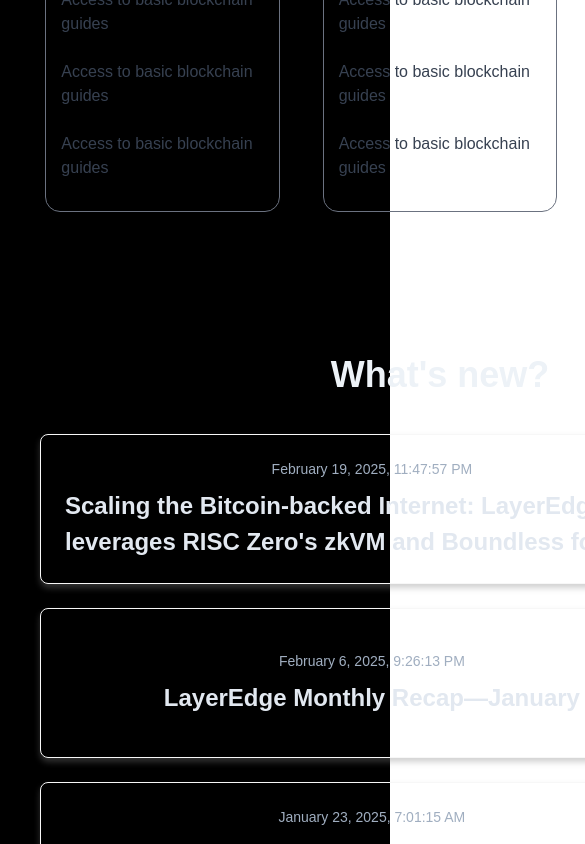
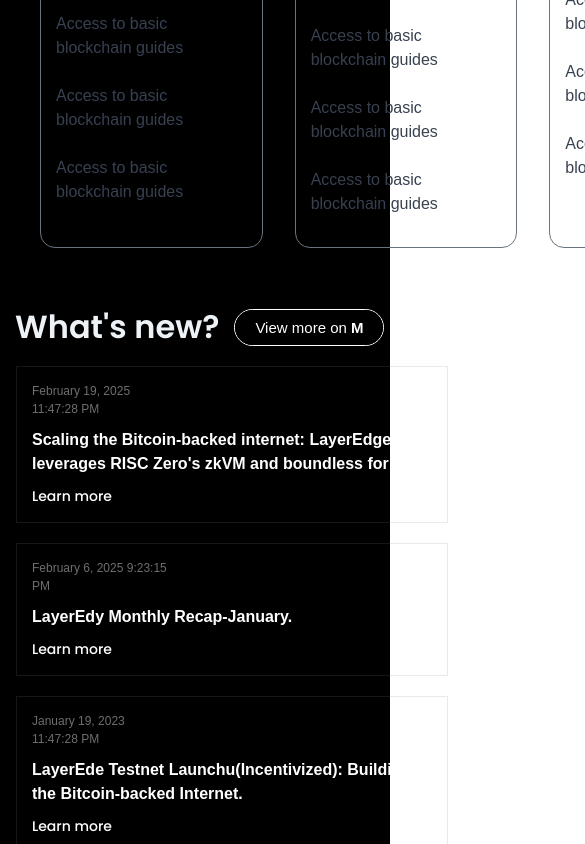
Before and after one commit to duydvps561/blockchain_ai, a React (Vite) app: page / in a window 390 px wide. Shown: the part 1156-2000 px from the top of the page, 585 px wide, since content can reach past the window. Built offline with nearby package versions, Linux system fonts and the light colour scheme.

Commit message:
blog+responsive blog

```diff
--- a/src/App.css
+++ b/src/App.css
@@ -1,8 +1,15 @@
+@import url('https://fonts.googleapis.com/css2?family=Poppins:ital,wght@0,300;0,400;0,500;0,600;1,300&display=swap');
+:root{
+  --primary-font: "Poppins", sans-serif;
+  --opacity-text-color: hsla(0, 0%, 90%, .478);
+}
 /* Reset some default styles */
 * {
-  margin: auto;
+  margin: 0;
   padding: 0;
   box-sizing: border-box;
+}
+html {
   scroll-behavior: smooth;
 }
 
@@ -302,67 +309,115 @@
 
 /* Blog Section */
 .blog-section {
-  padding: 2.5rem;
-  background-color: transparent; /* Loại bỏ màu nền */
+  width: 100%;
+  overflow-x: hidden; /* Ngăn các phần tử vượt ra ngoài chiều ngang */
+  box-sizing: border-box;
 }
 
 .blog-title {
-  font-size: 2.25rem;
-  font-weight: bold;
+  font-weight: 700;
+  font-size: 60px;
+  font-family: 'Poppins';
   margin-bottom: 2rem;
-  color: #edf2f7; /* Màu chữ sáng */
+  color: #edf2f7;
   text-align: center;
 }
 
 .blog-main {
   display: flex;
   flex-direction: column;
-  gap: 1.5rem;
+  margin-top: 40px;
+  row-gap: 20px;
+  max-width: 1100px;
+  margin: 0 auto;
 }
 
 .blog-card {
-  width: 800px;
-  padding: 1.5rem;
-  /* background-color: #2d3748;  */
-  border-radius: 0.5rem;
-  border: 1px solid #f7f7f7;
-  box-shadow: 0 4px 6px rgba(131, 131, 131, 0.381);
-  transition: box-shadow 0.3s ease, transform 0.3s ease; /* Thêm hiệu ứng chuyển đổi */
-  display: flex;
-  flex-direction: row;
-  justify-content: space-between;
-  align-items: center;
-  height: 150px; /* Chiều cao cố định của các ô */
-  opacity: 0; /* Bắt đầu với độ mờ */
-  animation: fadeIn 1s forwards; /* Thêm hiệu ứng fade-in */
+  grid-gap: 20px;
+  border: 1px solid hsla(0, 0%, 50%, 0.178);
+  display: grid;
+  gap: 20px;
+  grid-template-areas: "time title button";
+  grid-template-columns: 1fr 3fr 1fr;
+  padding: 25px;
+  width: 1048px;
+  height: 133px;
+  overflow: hidden;
+}
+
+.blog-time {
+  color: var(--opacity-text-color);
+  font-size: 14px;
+  width: 140px;
+}
+
+.blog-title-text {
+  -webkit-line-clamp: 2;
+  -webkit-box-orient: vertical;
+  display: -webkit-box;
+  font-size: 18px;
+  font-weight: 700;
+  margin: 0;
+  max-height: 3em;
+  overflow: hidden;
+  text-overflow: ellipsis;
+}
+
+.blog-lernMore {
+  grid-area: button;
+  background: transparent;
+  border: none;
+  color: #fff;
+  cursor: pointer;
+  font-family: Poppins, sans-serif;
+  font-size: 16px;
+  padding: 0;
 }
 
 .blog-card:hover {
   box-shadow: 0 8px 16px rgba(0, 0, 0, 0.2);
-  transform: translateY(-5px); /* Thêm hiệu ứng di chuyển lên khi hover */
+  transform: translateY(-5px);
 }
 
-.blog-header {
+/* Các kiểu khác như nút, blog-more ... giữ nguyên hoặc chỉnh sửa theo nhu cầu */
+.blog-more {
   display: flex;
-  flex-direction: column;
-  gap: 0.5rem;
-  flex: 1;
+  align-items: center;
+  justify-content: space-around;
+  margin-top: 1rem;
+  margin: 0 auto;
+}
+
+.PrimaryButtonLayout_container__LA3KG {
+  border: 1px solid #fff;
+  border-radius: 25px;
+  cursor: pointer;
+  overflow: hidden;
+  position: relative;
+  width: max-content;  /* Điều này giúp container co lại theo nội dung, nhưng có thể gây vấn đề trên mobile */
+}
+
+
+.blog-title
+{
+  font-weight: 700;
+  font-size: 60px;
+  font-family: 'Poppins'
 }
 
 .blog-date {
   font-size: 0.875rem;
   color: #a0aec0; /* Màu chữ sáng */
 }
-
-.blog-title-text {
-  font-size: 1.5rem;
-  font-weight: 600;
-  color: #e2e8f0; /* Màu chữ sáng */
-  overflow: hidden;
-  display: -webkit-box;
-  -webkit-line-clamp: 2; /* Giới hạn số dòng hiển thị */
-  -webkit-box-orient: vertical;
-  text-overflow: ellipsis;
+.blog-lernMore
+{
+  background: transparent;
+  border: none;
+  color: #fff;
+  cursor: pointer;
+  font-family: 'Poppins', sans-serif;
+  font-size: 16px;
+  padding: 0;
 }
 
 .blog-link {
@@ -388,19 +443,14 @@
 }
 
 .blog-button {
-  /* background-color: #4299e1; */
-  color: #ffffff;
-  padding: 0.5rem 1.25rem;
-  border: 1px solid #f7f7f7;
-  border-radius: 0.5rem;
-  cursor: pointer;
-  font-weight: bold;
-  font-size: 1.2rem;
-  transition: background-color 0.3s ease;
+  background-color: black;
+  color: #fff;
+  font-size: 17px;
+  padding: 7px 16px;
 }
 
 .blog-button:hover {
-  background-color: #3182ce;
+  background-color: rgba(var(--body-rgb), .5);;
 }
 
 @keyframes fadeIn {
@@ -491,6 +541,98 @@
   .contact-grid {
     grid-template-columns: repeat(3, 1fr);
   }
+  .blog-more {
+    width: 100%;         /* Chiếm toàn bộ chiều rộng */
+    max-width: 75%;     /* Không vượt quá chiều rộng của viewport */
+    margin: 0;      /* Căn giữa nếu có chiều rộng cố định */
+    padding: 15px;       /* Giảm padding nếu cần */
+    box-sizing: border-box;  /* Bao gồm padding trong width */
+    display: flex;
+    justify-content: space-between;
+  }
+
+  /* Các style đã có cho blog-title và blog-button như đã đưa ra trước đó */
+  .blog-title {
+    font-size: 2rem;
+    margin: 0;
+    text-align: center;
+    padding-right: 15px;
+  }
+
+  .PrimaryButtonLayout_container__LA3KG {
+    width: 100%;              /* Cho phép container chiếm toàn bộ chiều rộng có sẵn */
+    max-width: 150px;         /* Hoặc một giá trị cố định nhỏ hơn để tránh vượt ra ngoài */
+    margin: 0;          /* Căn giữa container */
+    /* display: flex;
+    justify-content: center;   */
+    box-sizing: border-box;
+  }
+
+  .blog-button {
+    width: 100%;              /* Nút chiếm toàn bộ chiều rộng container */
+    max-width: 100%;
+    font-size: 15px;
+    padding: 8px 14px;
+  }
+
+  .blog-main {
+    max-width: 100% !important;
+    width: 75% !important;
+    margin: 0 !important;
+    padding: 0 1rem;  /* Điều chỉnh padding để vừa với màn hình nhỏ */
+    box-sizing: border-box;
+    overflow-x: hidden;
+  }
+
+ /* Blog card: chuyển sang layout cột, bỏ chiều cao cố định */
+ .blog-card {
+  width: 100%;
+  height: auto;              /* Cho phép card tự cao theo nội dung */
+  padding: 15px;
+  display: flex;
+  flex-direction: column;    /* Xếp các phần tử theo cột */
+  gap: 10px;
+  border: 1px solid hsl(0, 0%, 50%, 0.178);
+  overflow: hidden;
+  box-sizing: border-box;
+}
+
+/* Phần tiêu đề bài: giảm kích thước chữ và đảm bảo không vượt quá 2 dòng */
+.blog-title-text {
+  font-size: 26px;
+  -webkit-line-clamp: 2;         /* Giới hạn hiển thị 2 dòng */
+  -webkit-box-orient: vertical;
+  display: -webkit-box;
+  max-height: 3em;
+  overflow: hidden;
+  text-overflow: ellipsis;
+  margin: 0;
+  width: 100%;
+}
+
+/* Phần chân của card chứa ngày và nút "Learn more" */
+.blog-card-footer {
+  display: flex;
+  flex-direction: row;          /* Đặt ngày và nút cùng hàng */
+  justify-content: space-between;
+  align-items: center;
+  width: 100%;
+  box-sizing: border-box;
+}
+
+/* Style cho ngày */
+.blog-time {
+  font-size: 16px;
+  margin: 0;
+}
+
+/* Style cho nút "Learn more" */
+.blog-lernMore {
+  font-size: 18px;
+  margin: 0;
+  display: flex;
+  /* Nếu cần, bạn có thể thêm padding hoặc điều chỉnh thêm khoảng cách */
+}
 }
 
 @media (max-width: 768px) {
@@ -511,6 +653,98 @@
   nav {
     padding: 15px;
   }
+  .blog-more {
+    width: 100%;         /* Chiếm toàn bộ chiều rộng */
+    max-width: 55%;     /* Không vượt quá chiều rộng của viewport */
+    margin: 0;      /* Căn giữa nếu có chiều rộng cố định */
+    padding: 15px;       /* Giảm padding nếu cần */
+    box-sizing: border-box;  /* Bao gồm padding trong width */
+    display: flex;
+    justify-content: left;
+  }
+
+  /* Các style đã có cho blog-title và blog-button như đã đưa ra trước đó */
+  .blog-title {
+    font-size: 2rem;
+    margin: 0;
+    text-align: center;
+    padding-right: 15px;
+  }
+
+  .PrimaryButtonLayout_container__LA3KG {
+    width: 100%;              /* Cho phép container chiếm toàn bộ chiều rộng có sẵn */
+    max-width: 150px;         /* Hoặc một giá trị cố định nhỏ hơn để tránh vượt ra ngoài */
+    margin: 0;          /* Căn giữa container */
+    /* display: flex;
+    justify-content: center;   */
+    box-sizing: border-box;
+  }
+
+  .blog-button {
+    width: 100%;              /* Nút chiếm toàn bộ chiều rộng container */
+    max-width: 100%;
+    font-size: 15px;
+    padding: 8px 14px;
+  }
+
+  .blog-main {
+    max-width: 100% !important;
+    width: 55% !important;
+    margin: 0 !important;
+    padding: 0 1rem;  /* Điều chỉnh padding để vừa với màn hình nhỏ */
+    box-sizing: border-box;
+    overflow-x: hidden;
+  }
+
+ /* Blog card: chuyển sang layout cột, bỏ chiều cao cố định */
+ .blog-card {
+  width: 100%;
+  height: auto;              /* Cho phép card tự cao theo nội dung */
+  padding: 15px;
+  display: flex;
+  flex-direction: column;    /* Xếp các phần tử theo cột */
+  gap: 10px;
+  border: 1px solid hsl(0, 0%, 50%, 0.178);
+  overflow: hidden;
+  box-sizing: border-box;
+}
+
+/* Phần tiêu đề bài: giảm kích thước chữ và đảm bảo không vượt quá 2 dòng */
+.blog-title-text {
+  font-size: 16px;
+  -webkit-line-clamp: 2;         /* Giới hạn hiển thị 2 dòng */
+  -webkit-box-orient: vertical;
+  display: -webkit-box;
+  max-height: 3em;
+  overflow: hidden;
+  text-overflow: ellipsis;
+  margin: 0;
+  width: 100%;
+}
+
+/* Phần chân của card chứa ngày và nút "Learn more" */
+.blog-card-footer {
+  display: flex;
+  flex-direction: row;          /* Đặt ngày và nút cùng hàng */
+  justify-content: space-between;
+  align-items: center;
+  width: 100%;
+  box-sizing: border-box;
+}
+
+/* Style cho ngày */
+.blog-time {
+  font-size: 12px;
+  margin: 0;
+}
+
+/* Style cho nút "Learn more" */
+.blog-lernMore {
+  font-size: 14px;
+  margin: 0;
+  display: flex;
+  /* Nếu cần, bạn có thể thêm padding hoặc điều chỉnh thêm khoảng cách */
+}
 }
 
 @media (max-width: 550px) {
--- a/src/App.jsx
+++ b/src/App.jsx
@@ -149,48 +149,41 @@
       <Element name="blog">
       <section className="blog-section">
         <div className="blog-more">
-            <button className="blog-button">View more on M</button>
+          <h2 className="blog-title">What's new?</h2>
+          <div className="PrimaryButtonLayout_container__LA3KG">
+            <button className="blog-button">
+              View more on <span style={{ fontWeight: 550 }}>M</span>
+            </button>
           </div>
-          <h2 className="blog-title">What's new?</h2>
+        </div>
+
         <div className="blog-main">
           <div className="blog-card">
-              <div className="blog-header">
-                <p className="blog-date">February 19, 2025, 11:47:57 PM</p>
-                <h3 className="blog-title-text">
-                  Scaling the Bitcoin-backed Internet: LayerEdge leverages RISC
-                  Zero's zkVM and Boundless for Proof...
-                </h3>
-              </div>
-              <a href="#" className="blog-link">
-                Learn More
-              </a>
+            <p className="blog-time">February 19, 2025 11:47:28 PM</p>
+            <p className="blog-title-text">
+              Scaling the Bitcoin-backed internet: LayerEdge leverages RISC Zero's zkVM
+              and boundless for Proof on Bitcoin System.
+            </p>
+            <button className="blog-lernMore">Learn more</button>
           </div>
           <div className="blog-card">
-              <div className="blog-header">
-                <p className="blog-date">February 6, 2025, 9:26:13 PM</p>
-                <h3 className="blog-title-text">
-                  LayerEdge Monthly Recap—January
-                </h3>
-              </div>
-              <a href="#" className="blog-link">
-                Learn More
-              </a>
+            <p className="blog-time">February 6, 2025 9:23:15 PM</p>
+            <p className="blog-title-text">
+              LayerEdy Monthly Recap-January.
+            </p>
+            <button className="blog-lernMore">Learn more</button>
           </div>
           <div className="blog-card">
-              <div className="blog-header">
-                <p className="blog-date">January 23, 2025, 7:01:15 AM</p>
-                <h3 className="blog-title-text">
-                  LayerEdge Testnet Launch (Incentivized): Building the
-                  Bitcoin-Backed Internet
-                </h3>
-              </div>
-              <a href="#" className="blog-link">
-                Learn More
-              </a>
+            <p className="blog-time">January 19, 2023 11:47:28 PM</p>
+            <p className="blog-title-text">
+              LayerEde Testnet Launchu(Incentivized): Building the Bitcoin-backed Internet.
+            </p>
+            <button className="blog-lernMore">Learn more</button>
           </div>
         </div>
       </section>
     </Element>
+
       {/* Contact Section */}
       <Element name="contact" className="contact-section">
         <h2>Contact Us</h2>
```
Lines whose indentation alone changed are shown as unchanged.
